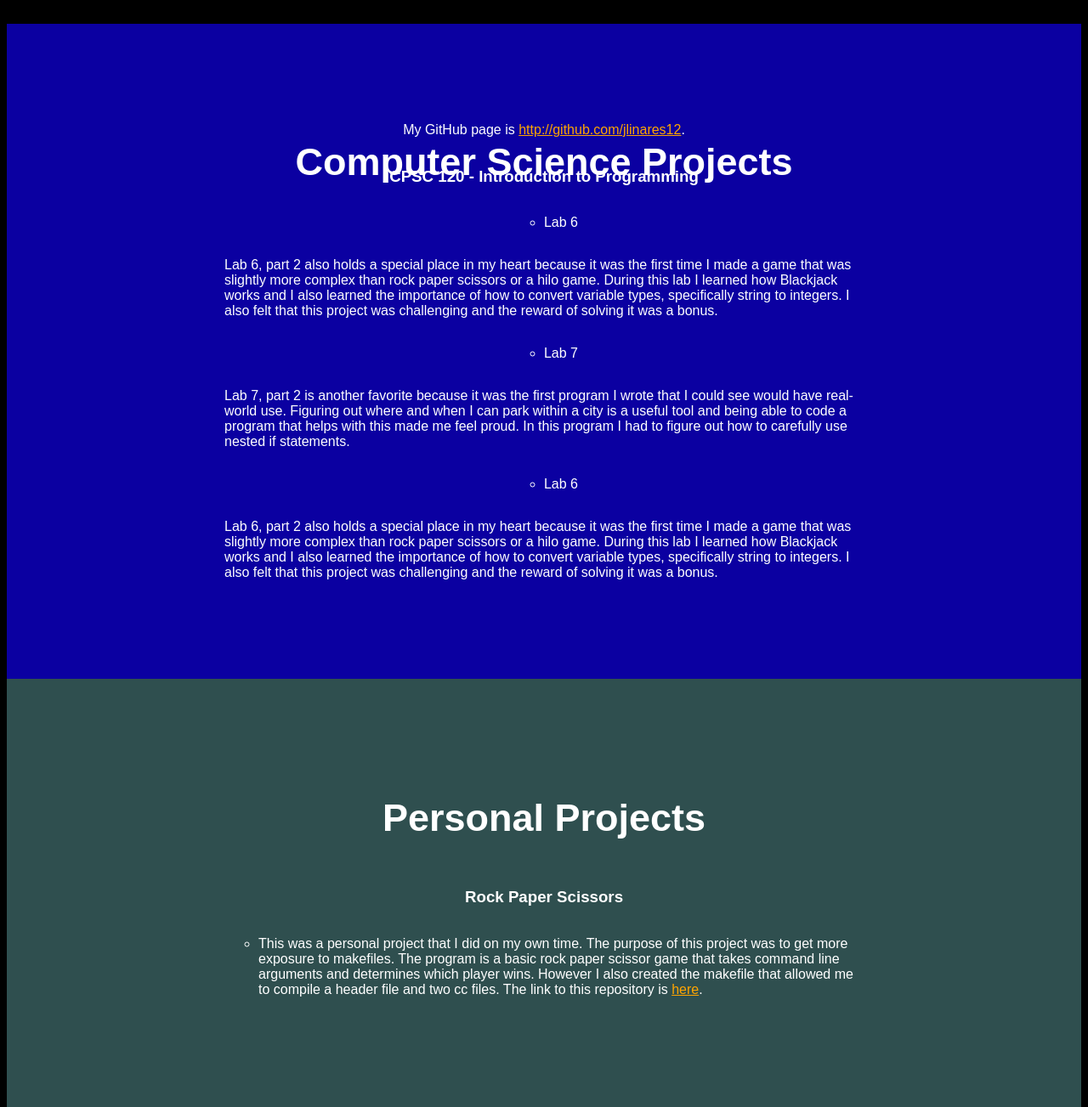
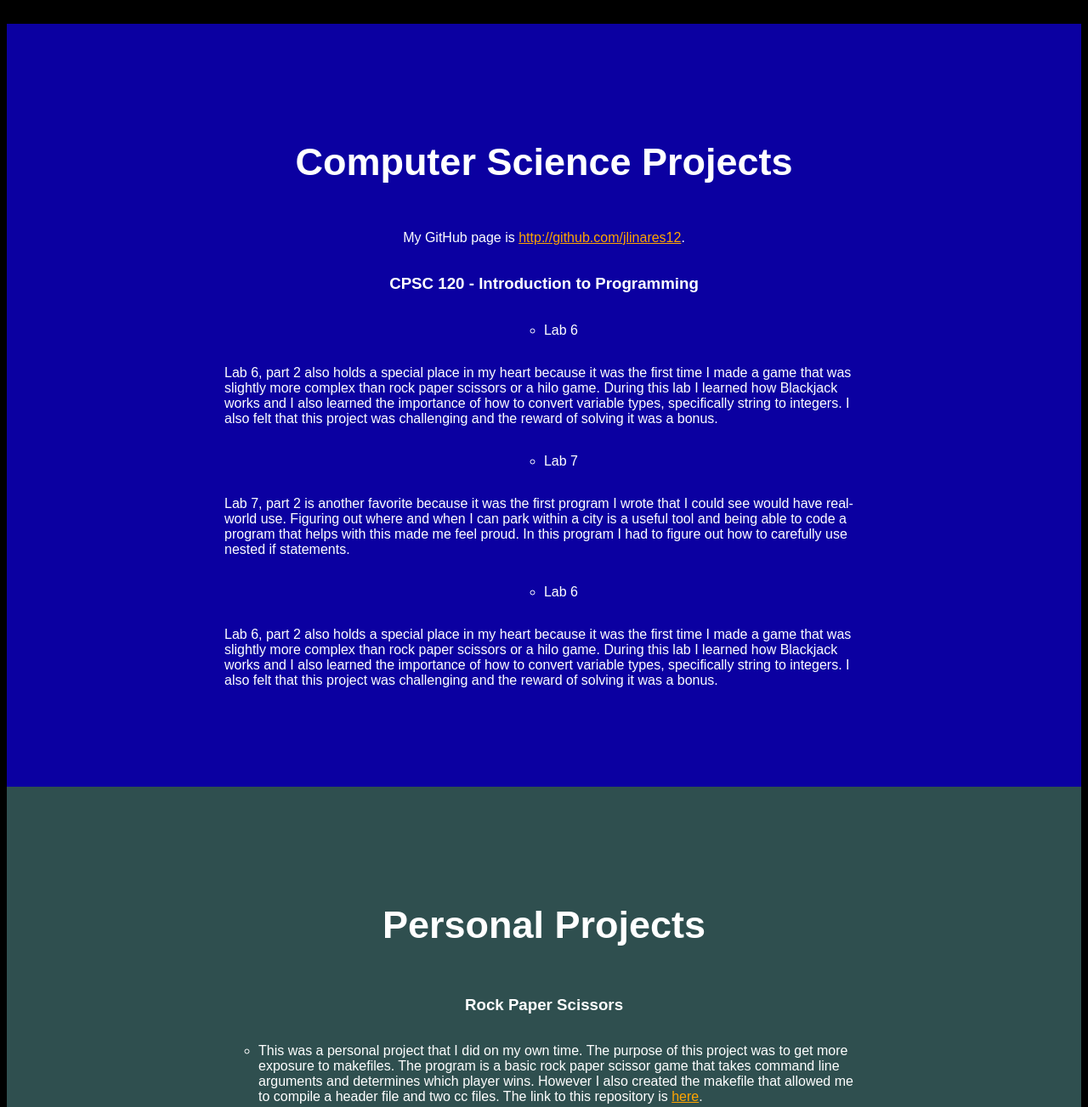
Before and after one commit to jlinares12/Portfolio-Website, a plain HTML site: page index.html in a window 1280 px wide. Shown: the part 580-1883 px from the top of the page at 85% size. Drawn offline with Linux system fonts and the light colour scheme.

Commit message:
fixed spacing errors

```diff
--- a/index.html
+++ b/index.html
@@ -26,9 +26,7 @@
     </section>
 
     <section class ="backBlue">
-	<div class="center">
 	<h2>Computer Science Projects</h2>
-	</div>
 		<p>My GitHub page is <a class="txtOrange"
 			href="http://github.com/jlinares12/">http://github.com/jlinares12</a>.
 		</p>
@@ -66,9 +64,7 @@
     </section>
 
     <section class="backGrey">
-		<div>
 	  <h2>Personal Projects</h2>
-		</div>
 	    <h3>Rock Paper Scissors</h3>
 		  <ul style="list-style-type:circle">
 		    <li>
--- a/stylesheet.css
+++ b/stylesheet.css
@@ -41,9 +41,3 @@ section {
 .txtOrange {
     color: orange;
 }
-
-.center {
-    position: absolute;
-    top: .5;
-    transform: translate(0,-.5);
-}
```
Lines whose indentation alone changed are shown as unchanged.
